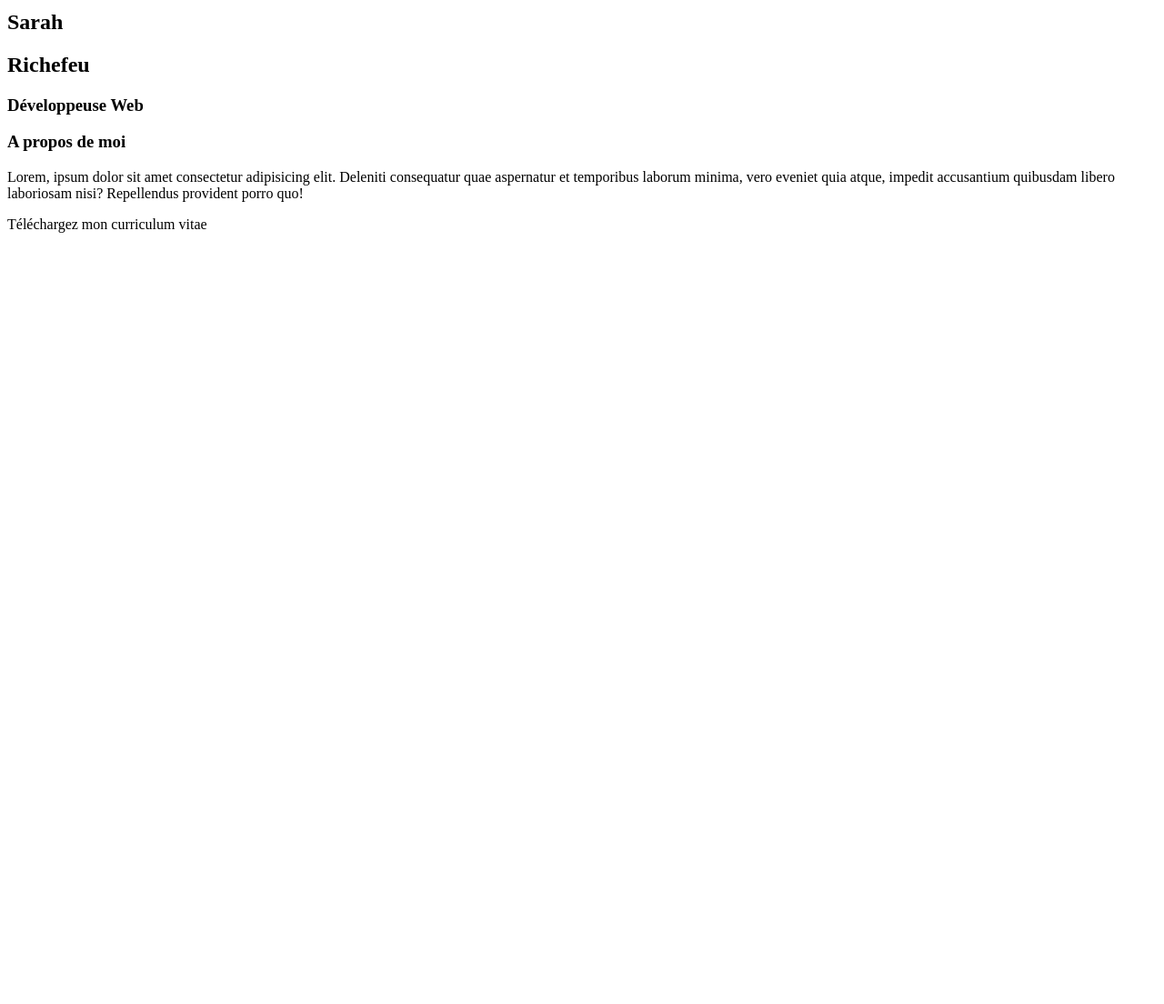
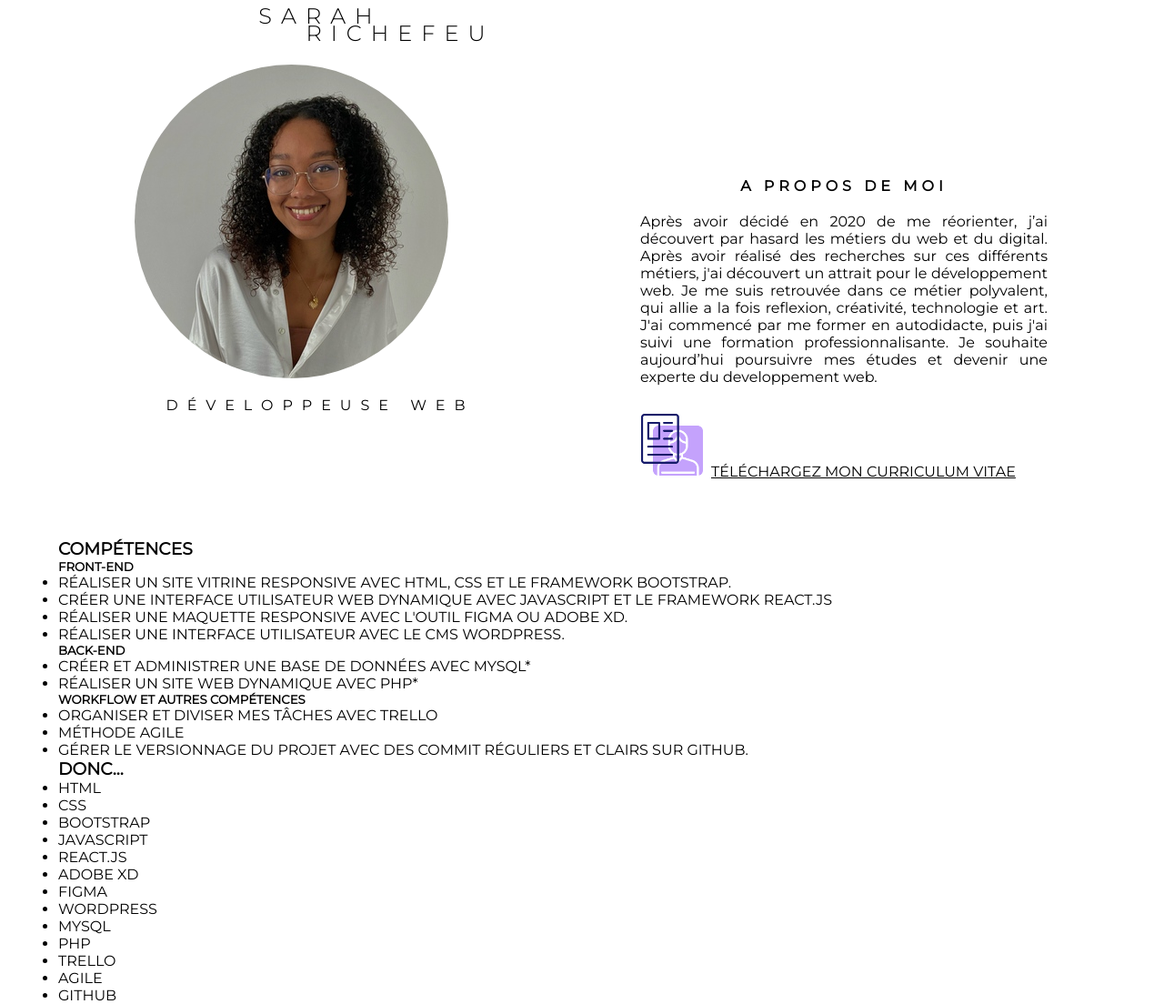
Before and after one commit to SarahRichefeu/Portfolio, a plain HTML site: page index.html in a window 1280 px wide. Shown: the part 97-1201 px from the top of the page at 91% size. Before the commit the page ends 800 px from the top, so only its background shows below. Drawn offline with Linux system fonts and the light colour scheme.

Commit message:
Style du header et du a propos

```diff
--- a/index.html
+++ b/index.html
@@ -4,6 +4,8 @@
     <meta charset="UTF-8">
     <meta http-equiv="X-UA-Compatible" content="IE=edge">
     <meta name="viewport" content="width=device-width, initial-scale=1.0">
+    <link rel="preconnect" href="https://fonts.googleapis.com"><link rel="preconnect" href="https://fonts.gstatic.com" crossorigin><link href="https://fonts.googleapis.com/css2?family=Montserrat:ital,wght@0,100;0,200;0,300;0,400;1,100;1,200&display=swap" rel="stylesheet">
+    <link rel="stylesheet" href="style.css" type="text/css">
     <title>Sarah Richefeu - Portfolio</title>
 </head>
 <body>
@@ -29,10 +31,76 @@
 
             <div class="description">
                 <h3>A propos de moi</h3>
-                <p>Lorem, ipsum dolor sit amet consectetur adipisicing elit. Deleniti consequatur quae aspernatur
-                    et temporibus laborum minima, vero eveniet quia atque, impedit accusantium quibusdam libero
-                     laboriosam nisi? Repellendus provident porro quo!</p>
-                <div class="cv"><span class="cv-pic"></span> Téléchargez mon curriculum vitae</div>
+                <p>Après avoir décidé en 2020 de me réorienter, j’ai découvert par hasard les
+                    métiers du web et du digital. Après avoir réalisé des recherches sur ces
+                    différents métiers, j'ai découvert un attrait pour le développement web.
+                    Je me suis retrouvée dans ce métier polyvalent, qui allie a la fois
+                    reflexion, créativité, technologie et art. J'ai commencé par me former
+                    en autodidacte, puis j'ai suivi une formation professionnalisante.
+                    Je souhaite aujourd’hui poursuivre mes études et devenir une experte
+                    du developpement web. </p>
+                <div class="cv"><img src="/media/fancy-cv.png" alt="" class="cv-pic"><a href="/media/A4 - 1.pdf" target="_blank">Téléchargez mon curriculum vitae</a></div>
+            </div>
+        </section>
+
+        <section class="skills">
+            <div class="hardskills">
+                <h3>Compétences</h3>
+                <div class="front-end">
+                    <h5>Front-end</h5>
+                    <ul>
+                        <li>Réaliser un site vitrine responsive avec <span class="highlight">HTML, CSS</span>
+                        et le framework <span class="highlight">Bootstrap.</span></li>
+                        <li>Créer une interface utilisateur web dynamique avec <span class="highlight">JavaScript</span>
+                            et le framework <span class="highlight">React.JS</span></li>
+                        <li>Réaliser une maquette responsive avec l'outil <span class="highlight">Figma</span> ou
+                            <span class="highlight">Adobe XD.</span></li>
+                        <li>Réaliser une interface utilisateur avec le CMS <span class="highlight">WordPress.</span></li>
+                    </ul>
+                </div>
+                <div class="back-end">
+                    <h5>Back-end</h5>
+                    <ul>
+                        <li>Créer et administrer une base de données avec <span class="hightlight">MySQL*</span></li>
+                        <li>Réaliser un site web dynamique avec <span class="highlight">PHP*</span></li>
+                    </ul>
+                </div>
+                <div id="other">
+                    <h5>Workflow et autres compétences</h5>
+                    <ul>
+                        <li>Organiser et diviser mes tâches avec <span class="highlight">Trello</span></li>
+                        <li>Méthode <span class="highlight">AGILE</span></li>
+                        <li>Gérer le versionnage du projet avec des commit réguliers et clairs sur <span class="highlight">GitHub.</span></li>
+                    </ul>
+                </div>
+            </div>
+            <div class="resume">
+                <h3>donc...</h3>
+                <div class="front">
+                    <ul>
+                        <li>HTML</li>
+                        <li>CSS</li>
+                        <li>Bootstrap</li>
+                        <li>Javascript</li>
+                        <li>React.js</li>
+                        <li>Adobe XD</li>
+                        <li>Figma</li>
+                        <li>Wordpress</li>
+                    </ul>
+                </div>
+                <div class="back">
+                    <ul>
+                        <li>MySQL</li>
+                        <li>PHP</li>
+                    </ul>
+                </div>
+                <div class="other">
+                    <ul>
+                        <li>Trello</li>
+                        <li>Agile</li>
+                        <li>GitHub</li>
+                    </ul>
+                </div>
             </div>
         </section>
     </main>
--- /dev/null
+++ b/style.css
@@ -0,0 +1,90 @@
+@import url('https://fonts.googleapis.com/css2?family=Montserrat:ital,wght@0,100;0,200;0,300;0,400;1,100;1,200&display=swap');
+
+* {
+    margin: 0;
+    padding: 0;
+    box-sizing: border-box;
+}
+
+body {
+    font-family: 'Montserrat', sans-serif;
+    text-transform: uppercase;
+}
+
+header, main {
+    width: 90%;
+    margin: auto;
+}
+
+nav ul {
+    display: flex;
+    justify-content: flex-end;
+    gap: 10vw;
+    text-decoration: none;
+    list-style: none;
+    margin: 20px 20px 0 0;
+    font-size: 0.85rem;
+}
+
+.about-me {
+    display: flex;
+}
+
+.about-me .description, .about-me .profile {
+    width: 50%;
+    margin: 5vw;
+}
+
+.about-me .profile h2 {
+    font-size: 1.5rem;
+    font-weight: 300;
+    text-align: center;
+    letter-spacing: 10px;
+}
+
+.about-me .profile h3 {
+    font-size: 1rem;
+    font-weight: 400;
+    text-align: center;
+    letter-spacing: 10px;
+}
+
+.about-me .profile h2:nth-child(2) {
+    position: relative;
+    left: 88px;
+    margin-top: -10px;
+}
+
+.about-me .profile .profil {
+    background-image: url('/media/profil.jpg');
+    width: 345px;
+    height: 345px;
+    border-radius: 50%;
+    margin: 20px;
+}
+
+.about-me .description h3 {
+    font-size: 1rem;
+    text-align: center;
+    letter-spacing: 5px;
+}
+
+.about-me .description {
+    margin-top: 20vw;
+}
+
+.about-me .description p {
+    text-transform: none;
+    margin: 20px 0 30px 0;
+    text-align: justify;
+}
+
+div.cv a {
+    color: #000;
+    padding: 8px;
+}
+
+.cv-pic {
+    width: 70px;
+    height: 70px;
+}
```
Also changed, not shown: media/fancy-cv.png (added), media/profil.jpg (added), 1 other file.
